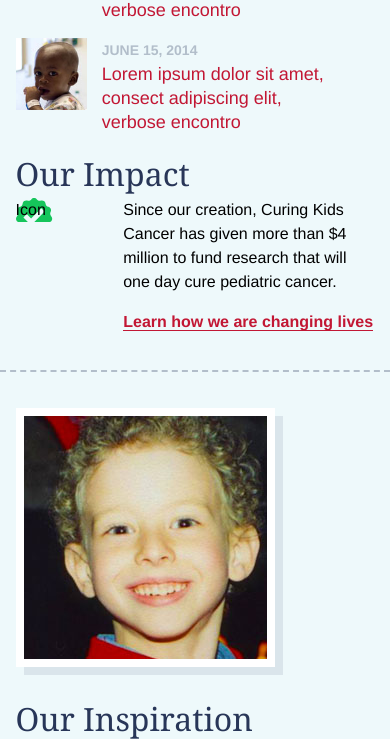
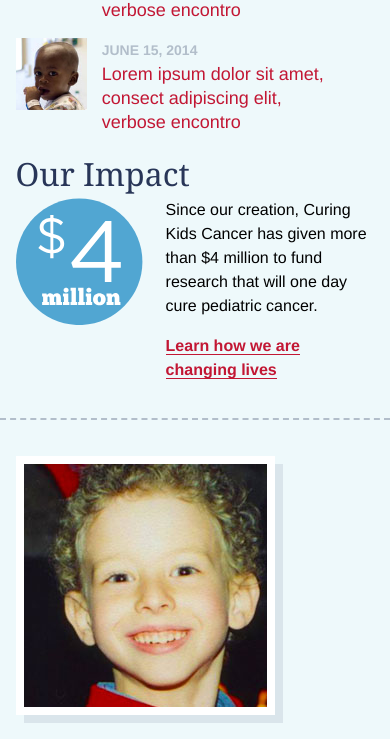
Before and after one commit to 4agoodcause/ckc, a PHP site: page / in a window 390 px wide. Shown: the part 1079-1818 px from the top of the page. Run offline with PHP 8.4, Linux system fonts and the light colour scheme; some libraries are stand-ins or nearby versions.

Commit message:
Tablet RWD: Home Hero/Our Impact / Icon Impact

```diff
--- a/assets/css/application.css
+++ b/assets/css/application.css
@@ -227,6 +227,12 @@ em {
   width: 29px;
   height: 28px;
   background-position: 0 -38px;
+}
+
+.icon-impact {
+  width: 127px;
+  height: 127px;
+  background-position: 0 -118px;
 }
 
 /* 36px*/
@@ -839,6 +857,16 @@ button.btn {
 }
 
 /** OUR IMPACT ===========**/
+.our-impact {
+  *zoom: 1;
+}
+.our-impact:before, .our-impact:after {
+  content: " ";
+  display: block;
+}
+.our-impact:after {
+  clear: both;
+}
 .our-impact .title {
   margin-bottom: 0.25em;
 }
@@ -853,13 +881,18 @@ button.btn {
     display: block;
   }
 }
+.our-impact .content-wrap {
+  position: relative;
+  min-height: 127px;
+}
 .our-impact .icon-impact {
-  float: left;
-  width: 30%;
+  position: absolute;
+  top: 0;
+  left: 0;
 }
 .our-impact .info {
-  float: left;
-  width: 70%;
+  width: 100%;
+  padding-left: 150px;
 }
 .our-impact a {
   font-weight: 700;
--- a/assets/sass/global/_icons.scss
+++ b/assets/sass/global/_icons.scss
@@ -28,3 +28,9 @@
   height: 28px;
   background-position: 0 -38px;
 }
+
+.icon-impact {
+  width: 127px;
+  height: 127px;
+  background-position: 0 -118px;
+}
--- a/assets/sass/pages/_home.scss
+++ b/assets/sass/pages/_home.scss
@@ -7,10 +7,37 @@
     padding: $base 0 0;
   }
 
+  .hero-img {
+    @include bp-min-width($large) {
+      float: left;
+      width: 50%;
+      padding-top: 32px;
+    }
+
+    @include bp-min-width(1120px) {
+      width: 63%;
+      margin-left: -5%;
+    }
+
+  }
+
+  .hero-content {
+    @include bp-min-width($large) {
+      float: right;
+      width: 50%;
+      padding-top: $base;
+    }
+
+    @include bp-min-width(1120px) {
+      width: 41.66%;
+    }
+  }
+
   .title {
     margin-bottom: 0.5em;
+    font-size: 38px;
 
-    @include bp-min-width($medium) {
+    @include bp-min-width(1120px) {
       font-size: 48px;
       line-height: 54px;
     }
@@ -19,22 +46,6 @@
   p {
     max-width: none;
     font-size: 15px;
-  }
-
-  .hero-img {
-    @include bp-min-width($medium) {
-      float: left;
-      width: 63%;
-      margin-left: -5%;
-    }
-  }
-
-  .hero-content {
-    @include bp-min-width($medium) {
-      float: right;
-      width: 41.66%;
-      padding-top: $base;
-    }
   }
 
   p:first-of-type {
@@ -46,7 +57,7 @@
     line-height: 18px;
     font-style: italic;
 
-    @include bp-min-width($medium) {
+    @include bp-min-width(1120px) {
       position: absolute;
       bottom: 1em;
       right: 0;
@@ -67,7 +78,7 @@
 
 .donate-copy {
 
-  @include bp-min-width($medium) {
+  @include bp-min-width($large) {
     margin-bottom: 0;
     padding-right: 300px;
     line-height: 28px;
@@ -77,7 +88,7 @@
 
 .donate-btn {
 
-  @include bp-min-width($medium) {
+  @include bp-min-width($large) {
     position: absolute;
     top: $base;
     right: 0;
@@ -111,6 +122,7 @@
 /** OUR IMPACT ===========**/
 
 .our-impact {
+  @include cf;
 
   .title {
     margin-bottom: 0.25em;
@@ -127,14 +139,20 @@
     }
   }
 
+  .content-wrap {
+    position: relative;
+    min-height: 127px;
+  }
+
   .icon-impact {
-    float: left;
-    width: 30%;
+    position: absolute;
+    top: 0;
+    left: 0;
   }
 
   .info {
-    float: left;
-    width: 70%;
+    width: 100%;
+    padding-left: 150px;
   }
 
   a {
--- a/index.php
+++ b/index.php
@@ -51,10 +51,12 @@
 
         <div class="col-1-2 our-impact">
           <h2 class="title"><span class="our">Our</span> Impact</h2>
-          <div class="icon-impact">Icon</div>
-          <div class="info">
-            <p>Since our creation, Curing Kids Cancer has given more than $4 million to fund research that will one day cure pediatric cancer.</p>
-            <p><a href="">Learn how we are changing lives</a></p>
+          <div class="content-wrap">
+            <div class="icon-impact"></div>
+            <div class="info">
+              <p>Since our creation, Curing Kids Cancer has given more than $4 million to fund research that will one day cure pediatric cancer.</p>
+              <p><a href="">Learn how we are changing lives</a></p>
+            </div>
           </div>
         </div>
 
```
Also changed, not shown: other parts of assets/css/application.css (+31 -19 lines).
